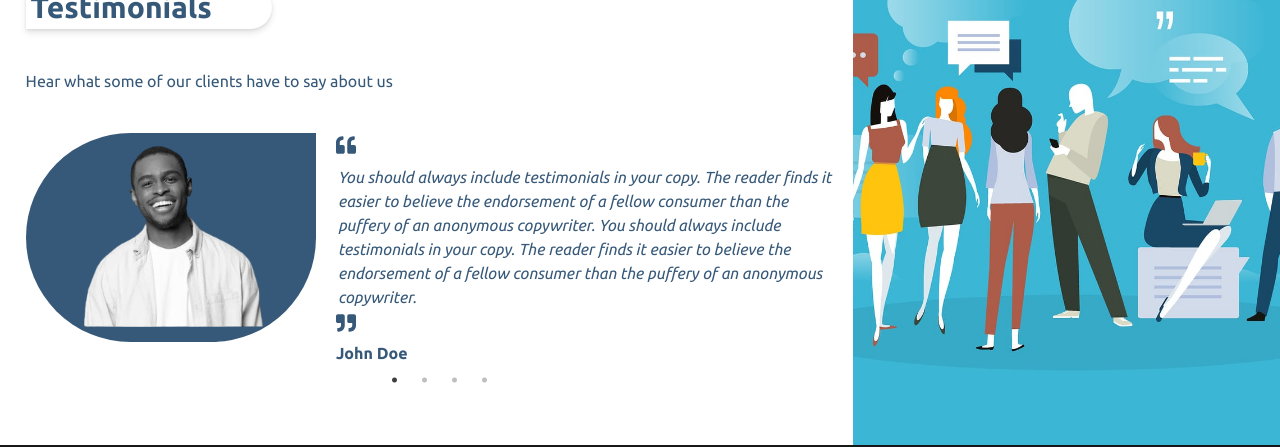
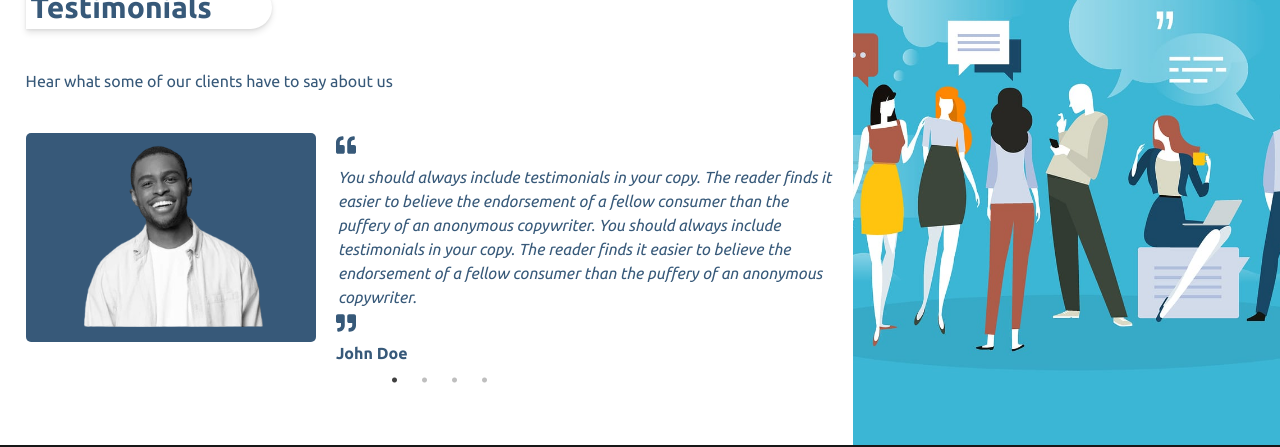
Before and after one commit to 1wes/pithone-international, a React (Vite) app: page / in a window 1280 px wide. Shown: the part 3880-4327 px from the top of the page. Built offline with nearby package versions, Linux system fonts and the light colour scheme; grey boxes are pictures that could not be loaded.

Commit message:
style(testimonial): remove border radius in desktop screens

```diff
--- a/src/components/testimonial.css
+++ b/src/components/testimonial.css
@@ -51,9 +51,7 @@
 
 .client-image{
     background-color: rgb(55,89,121);
-    border-top-left-radius: 130px;
-    border-bottom-left-radius: 130px;
-    border-bottom-right-radius: 130px;
+    border-radius: 5px;
     display: flex;
     align-items: center;
     justify-content: center;
```
